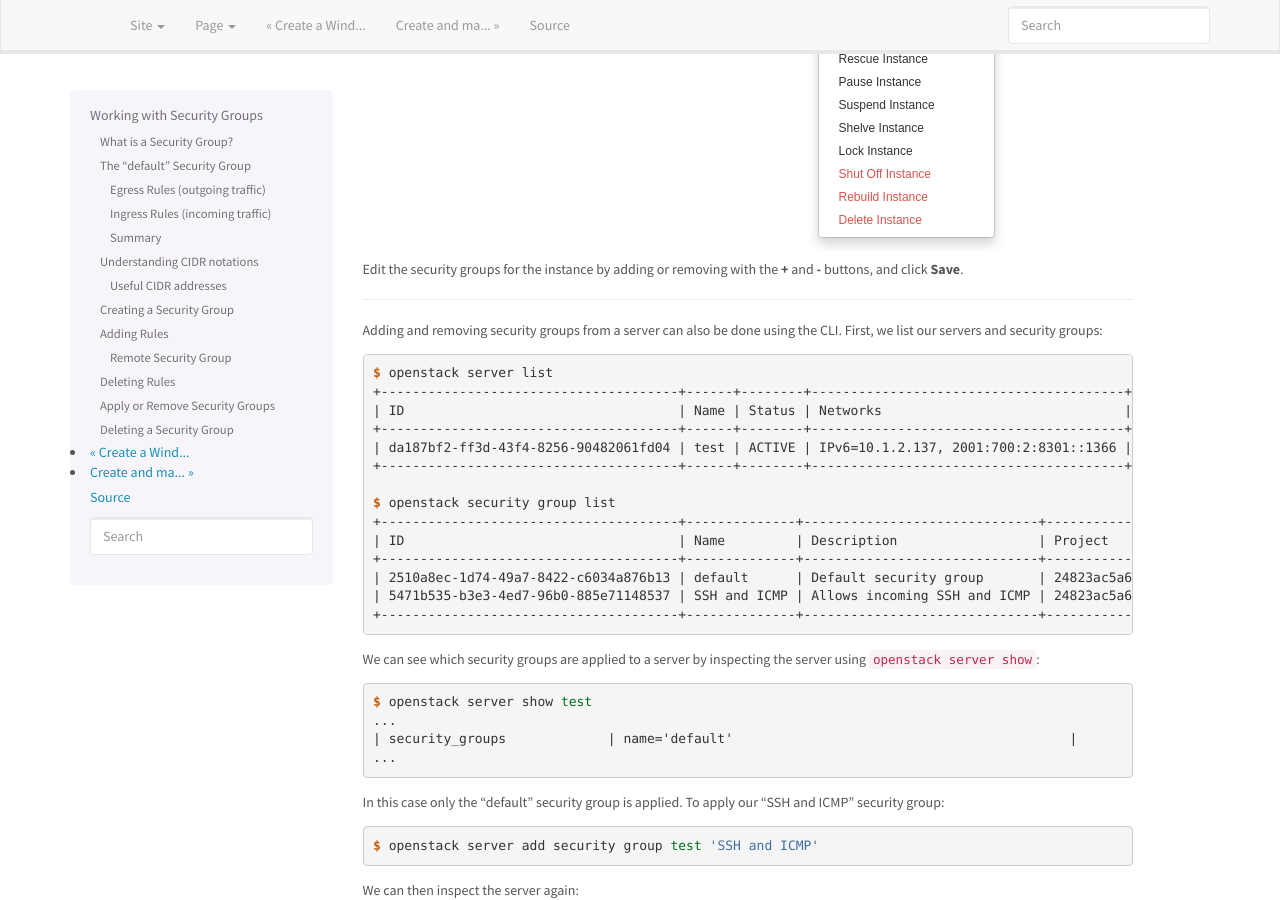
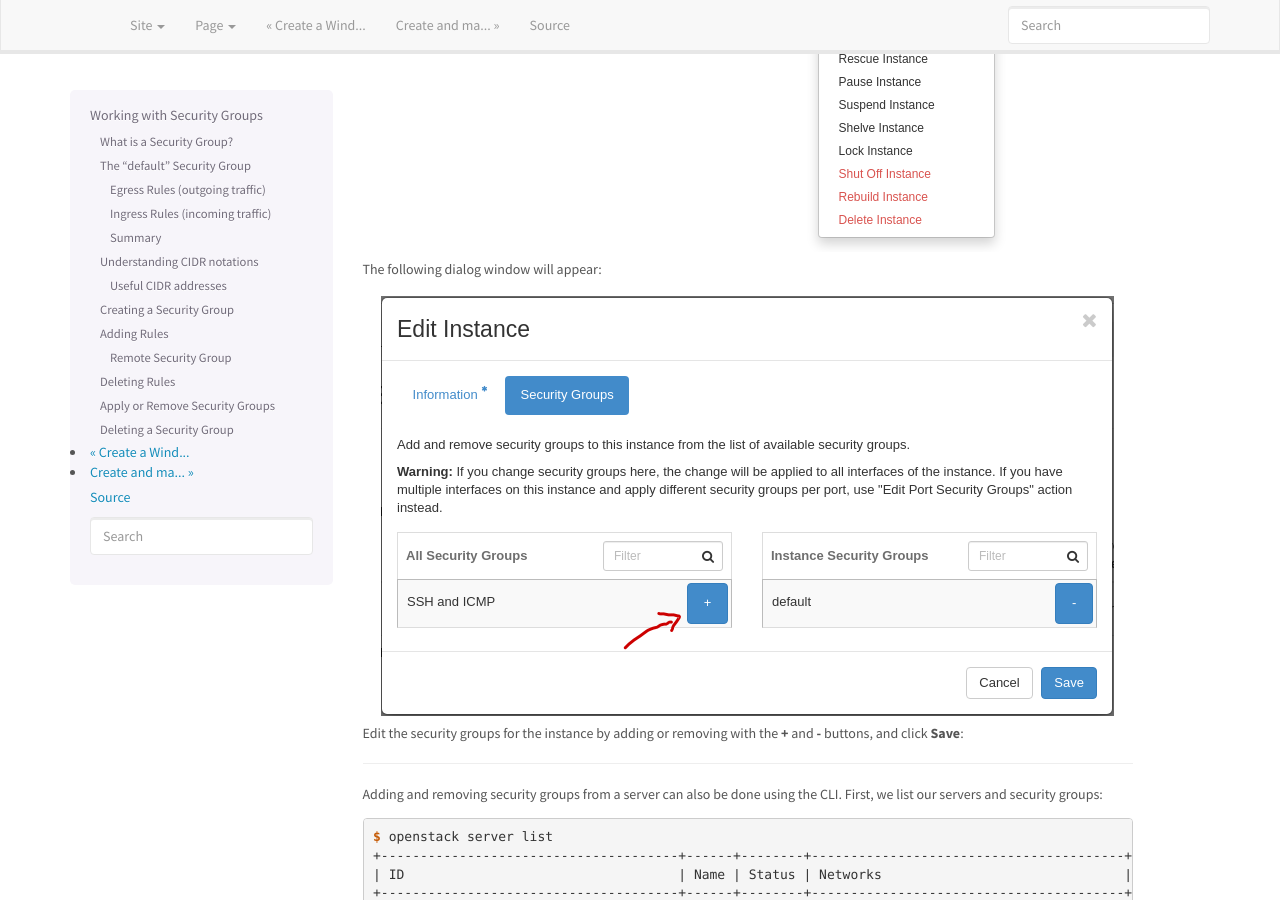
Before and after one commit to norcams/docs-enduser, a Sphinx documentation site: the page built from docs/security-groups.rst, in a window 1280 px wide and 900 px high, scrolled down 13043 px. Built offline with Sphinx 7.4.7, drawn with Linux system fonts in a browser that asks for light colours.

Commit message:
security groups doc

```diff
--- a/docs/security-groups.rst
+++ b/docs/security-groups.rst
@@ -579,8 +579,14 @@ instance:
    :align: center
    :alt: Dashboard - Edit Security Group
 
+The following dialog window will appear:
+
+.. figure:: images/dashboard-instance-edit-secgroup-02.png
+   :align: center
+   :alt: Dashboard - Edit Security Group
+
 Edit the security groups for the instance by adding or removing with
-the **+** and **-** buttons, and click **Save**.
+the **+** and **-** buttons, and click **Save**:
 
 ----------------------------------------------------------------------
 
```
